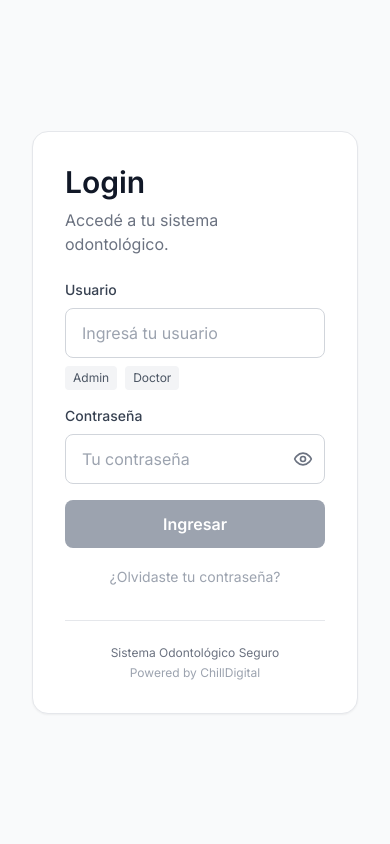
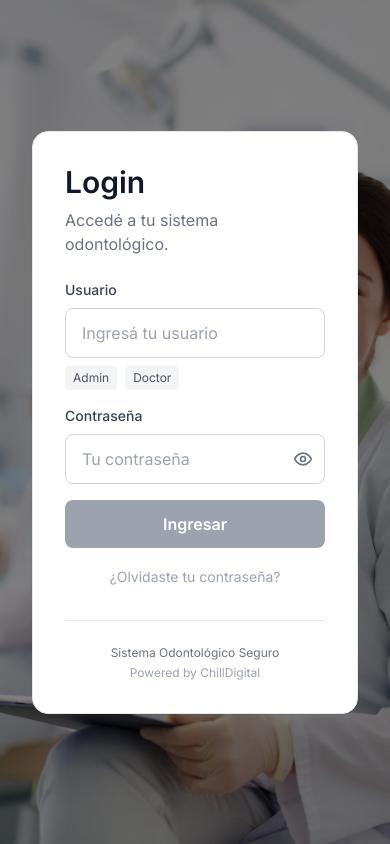
Before and after one commit to chilldigital/odonto-react, a React (Create React App) app: page / in a window 390 px wide. Built offline with nearby package versions, Linux system fonts and the light colour scheme.

Commit message:
Fondo con imagen en movil

```diff
--- a/src/components/LoginView.jsx
+++ b/src/components/LoginView.jsx
@@ -143,7 +143,18 @@ export default function LoginView({ onSuccess }) {
         .brand-ring:focus { outline: none !important; box-shadow: 0 0 0 2px #0C9488 !important; }
       `}</style>
 
-      <div className="min-h-screen bg-gray-50 grid lg:grid-cols-2">
+      <div className="relative min-h-screen grid lg:grid-cols-2">
+        {/* Fondo para mobile: misma imagen con overlay negro */}
+        <div
+          className="lg:hidden absolute inset-0 z-0"
+          style={{
+            backgroundImage: `url(${fondoLogin})`,
+            backgroundSize: 'cover',
+            backgroundPosition: 'center',
+          }}
+        >
+          <div className="absolute inset-0 bg-black/50" />
+        </div>
         {/* Panel ilustración */}
         <div
           className="hidden lg:flex relative flex-col justify-between p-10 text-white"
@@ -166,7 +177,7 @@ export default function LoginView({ onSuccess }) {
         </div>
 
         {/* Panel de login */}
-        <div className="flex items-center justify-center p-8">
+        <div className="relative z-10 flex items-center justify-center p-8">
           <div className="w-full max-w-md bg-white border rounded-2xl shadow-sm p-8">
             <h1 className="text-3xl font-semibold text-gray-900">Login</h1>
             <p className="text-gray-500 mt-2">Accedé a tu sistema odontológico.</p>
```
